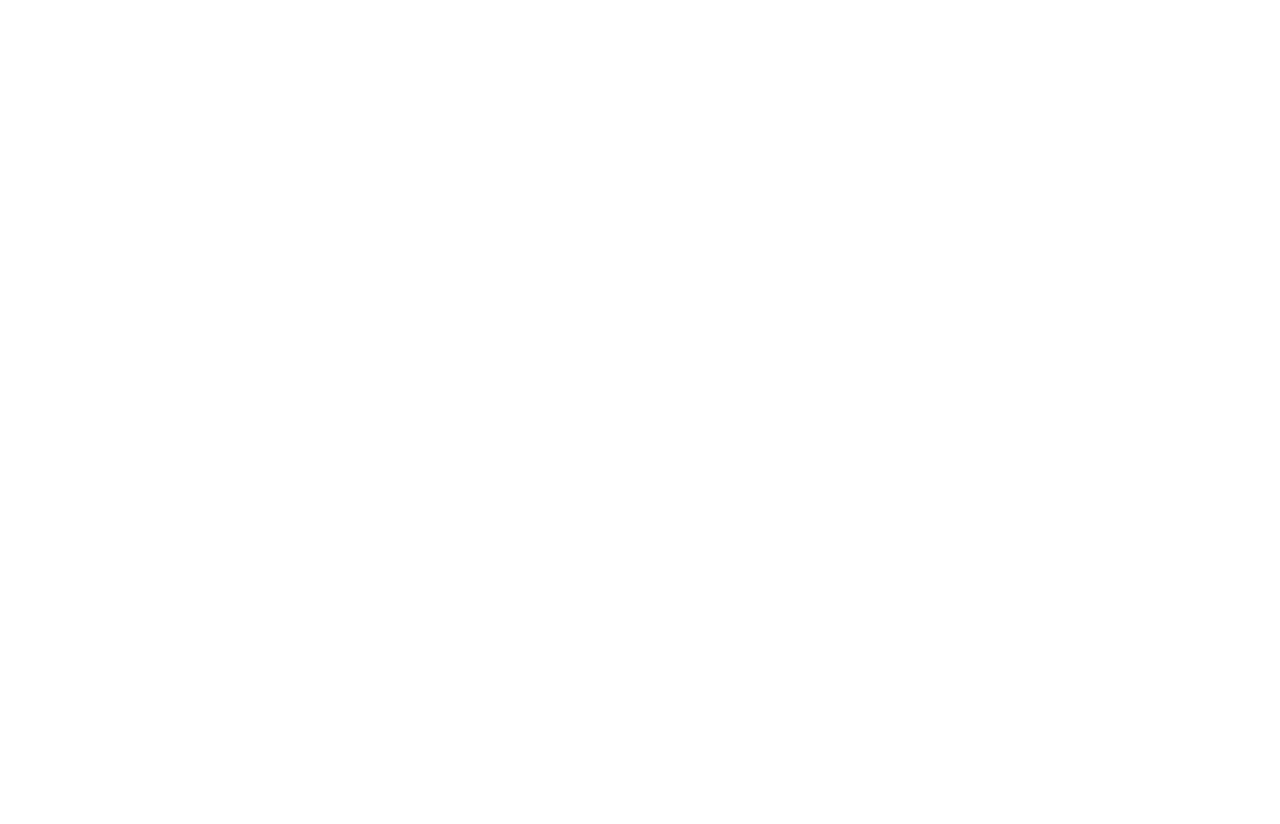
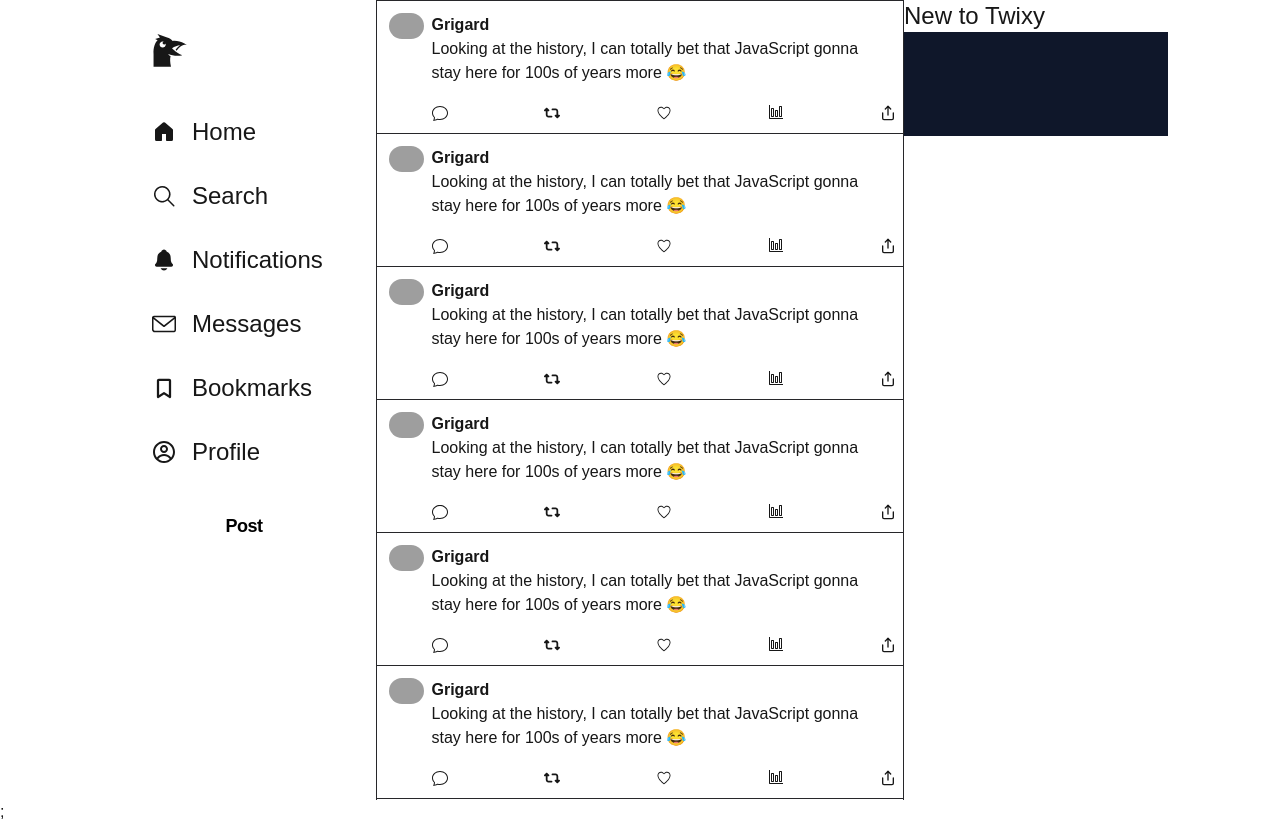
Before and after one commit to BadriVishalPadhy/Twixy-client, a Next.js app: page / in a window 1280 px wide. Before the commit the page ends 800 px from the top, so only its background shows below. Built offline with nearby package versions, Linux system fonts and the light colour scheme; grey boxes are pictures that could not be loaded.

Commit message:
g-auth-added

```diff
--- a/pages/_app.tsx
+++ b/pages/_app.tsx
@@ -3,7 +3,12 @@ import type { AppProps } from "next/app";
 import { GoogleOAuthProvider } from '@react-oauth/google';
 
 export default function App({ Component, pageProps }: AppProps) {
-  <GoogleOAuthProvider clientId="<your_client_id>">
-  return <Component {...pageProps} />;
-  </GoogleOAuthProvider>
+  return(
+   <div>
+     <GoogleOAuthProvider clientId="506618002537-hh8ahj36a2nqejgcmv3a8fp645edvtfj.apps.googleusercontent.com">
+    <Component {...pageProps} />;
+    </GoogleOAuthProvider>
+   </div>
+  )
+
 }
--- a/pages/index.tsx
+++ b/pages/index.tsx
@@ -7,6 +7,7 @@ import { SlEnvolope } from "react-icons/sl";
 import { PiBookmarkSimpleBold } from "react-icons/pi";
 import { CgProfile } from "react-icons/cg";
 import FeedCard from "@/components/FeedCard";
+import { GoogleLogin } from "@react-oauth/google"
 
 
 
@@ -79,7 +80,13 @@ export default function Home() {
           <FeedCard/>
           <FeedCard/>
         </div>
-        <div className="col-span-3 "></div>
+        <div className="col-span-3   ">
+          <h1 className="text-2xl">New to Twixy</h1>
+          <div className="  p-8 bg-slate-900 ">
+          <GoogleLogin  onSuccess={ cred => {console.log(cred)}}/>
+          </div>
+
+        </div>
       </div>
 
     </div>
```
